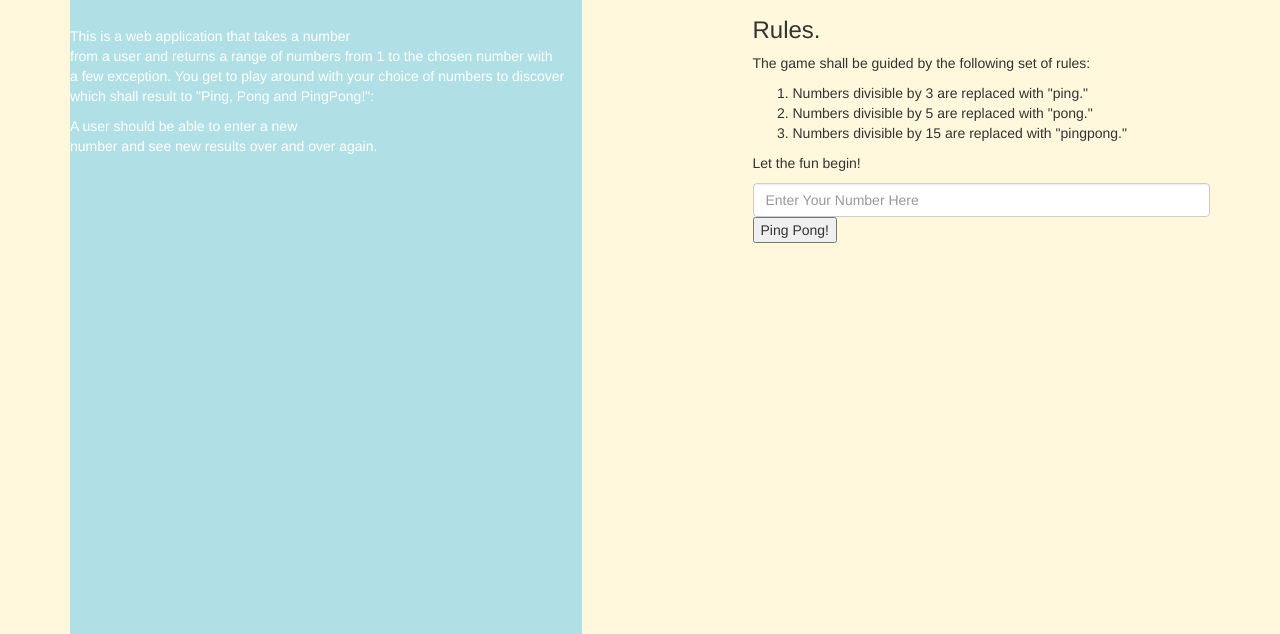
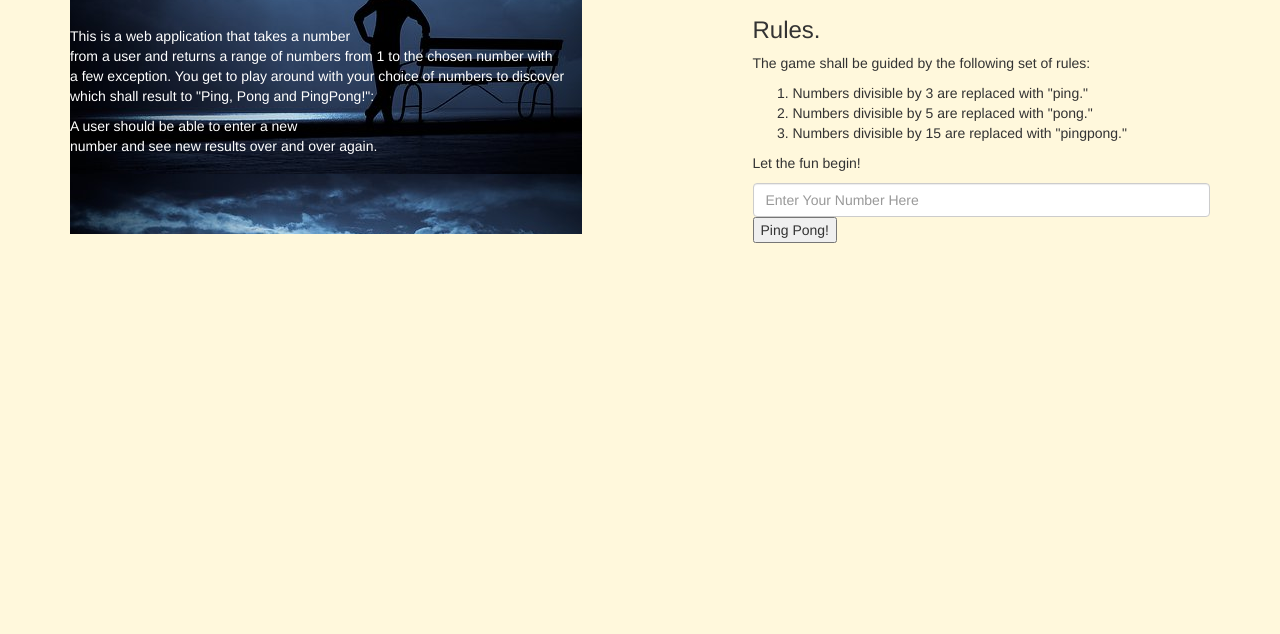
Before and after one commit to AlexKarari/ping-pong, a plain HTML site: page index.html in a window 1280 px wide. Shown: the part 526-1160 px from the top of the page. After the commit the page ends 800 px from the top, so only its background shows below. Drawn offline with nearby package versions, Linux system fonts and the light colour scheme.

Commit message:
Add an image to the aside tag.

```diff
--- a/css/styles.css
+++ b/css/styles.css
@@ -26,12 +26,12 @@ aside {
   display: run-in;
   justify-content: space-around;
   align-items:flex-end;
-  height: 100vh;
+  height: 50vh;
   width: 40vw;
   z-index: 10;
   position: inherit;
   left: 0%;
-  background-color: #B0E0E6;
+  background-image: url("../img/img10.jpg");
   padding-left: 0px;
   margin-left: 0px;
 }
```
Also changed, not shown: img/img10.jpg (added), img/img9.jpg (added).
